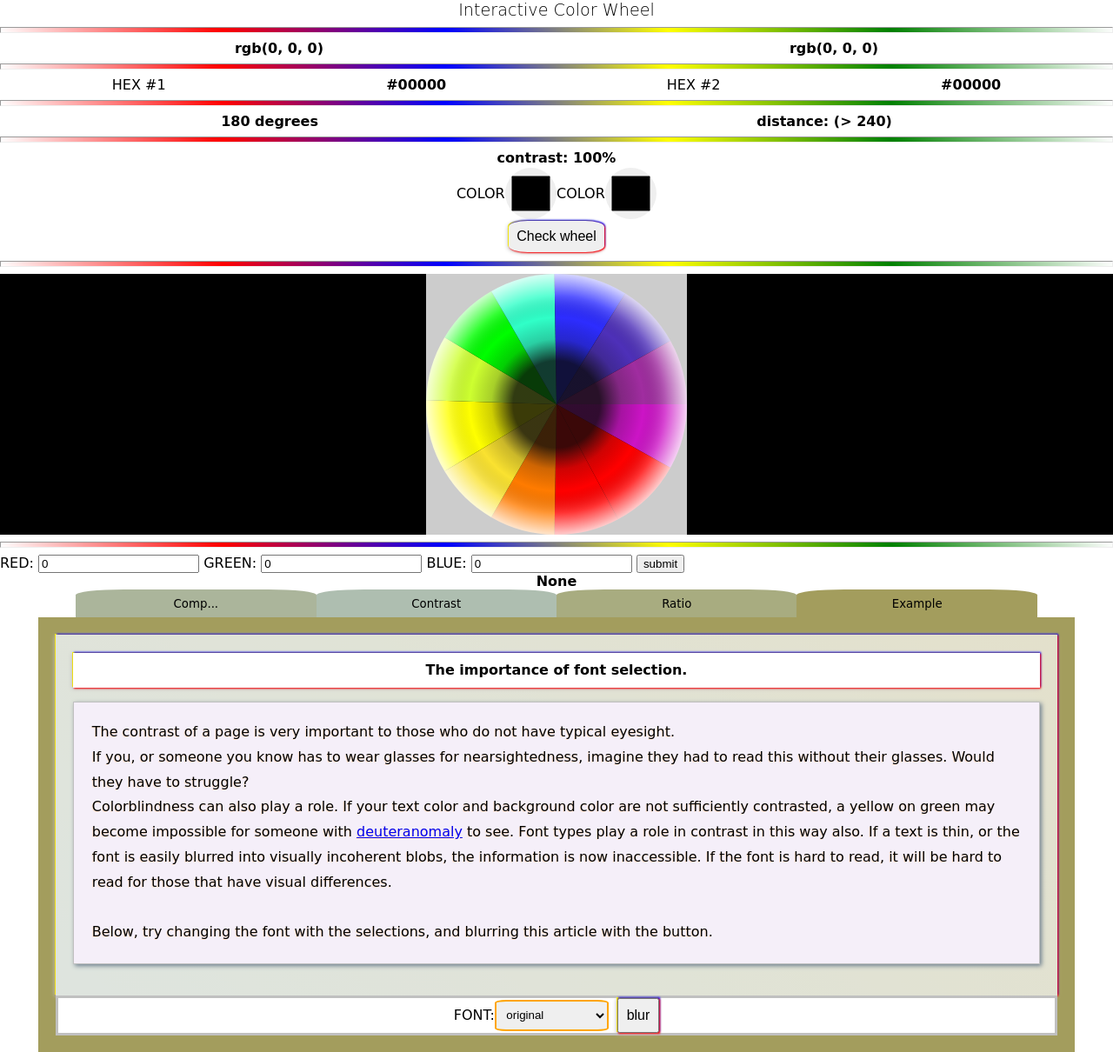
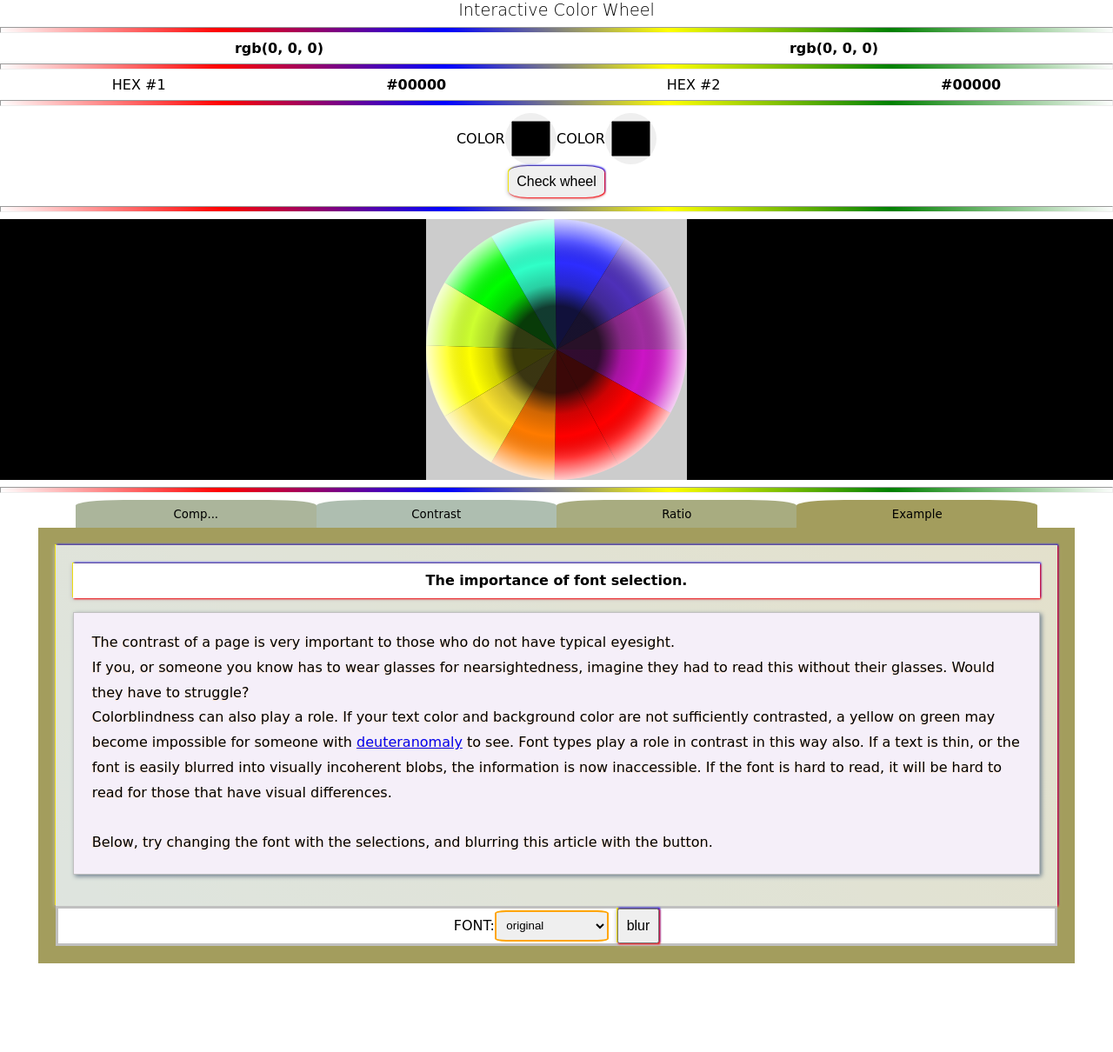
Before and after one commit to chingu-voyages/v22-bears-team-07, a Flask app: page /color in a window 1280 px wide. Shown: the part 298-1508 px from the top of the page at 87% size. Run offline with Flask 2, Linux system fonts and the light colour scheme; some libraries are stand-ins or nearby versions; some web fonts are replaced.

Commit message:
<refactor> small
Removing and renaming some code.

```diff
--- a/static/js/wheelDraw.js
+++ b/static/js/wheelDraw.js
@@ -17,16 +17,6 @@
 
 
 let colorgrid;
-let SELECTION1 = {
-            'r': 0,
-            'g': 0,
-            'b': 0,
-        }
-let SELECTION2 = {
-  'r': 0,
-  'g': 0,
-  'b': 0,
-}
 
 let FAMILY = 'None'
 
@@ -160,13 +150,13 @@ function testrgb() {
 //  console.log('test1', test1)
   //console.log('test2', test2)
   if(monocolors.includes(test1)){
-    var coords1 = get_mono(test1)
+    var coords1 = get_monoXY(test1)
   }
   else{
     var coords1 = get_slice(test1)
   }
   if(monocolors.includes(test2)){
-    var coords2 = get_mono(test2)
+    var coords2 = get_monoXY(test2)
   }
   else{
     var coords2 = get_slice(test2)
@@ -179,7 +169,7 @@ function testrgb() {
   //test_quad()
 }
 
-function get_mono(name){
+function get_monoXY(name){
   let center = [150, 150]
   let grey = [20, 20]
   let white = [10, 10]
--- a/templates/colorV2.html
+++ b/templates/colorV2.html
@@ -71,18 +71,8 @@
           </h2>
         </div>
         <hr />
-        <div id="contrast_bar">
-            <h2 id="radian_value">
-                180 degrees
-            </h2>
-            <h2 id="distance">
-                distance: (> 240)
-            </h2>
-        </div>
-        <hr />
-        <div id="contrast_bar">
-            <h2 id="contrast_value">contrast: 100%</h2>
-        </div>
+
+
         <div id="default_picker" aria-label="The input will bring up the default color picker from your system. Because the wheel system can not be accurate to the pixel, your color choice can be better defined with the system picker.">
 
 
@@ -107,20 +97,6 @@
 
 
             <hr />
-            <div class="flex-row" style="display:hidden;">
-                      <label for="RED">RED:</label>
-                      <input id="RED" type="number" max="255" value="0" />
-                      <label for="GREEN">GREEN:</label>
-                      <input id="GREEN" type="number" max="255" value="0" />
-                      <label for="BLUE">BLUE:</label>
-                      <input id="BLUE" type="number" max="255" value="0" />
-                      <button id="submitrgb" onclick="setRGB()">submit</button>
-                  </div>
-
-                  <div class="flex-column" style="display:hidden;">
-                      <h2 id="color_family">None</h2>
-                      <!-- <h2 id="shade">None</h2>-->
-                  </div>
 
   <!-- sections/articles - Explanations -->
   <div class="center-box">
@@ -149,7 +125,7 @@
                       yellow and blue can be combined to appear green.  These three colors are complimentary to each other.
                           <br />
                           Compliment colors can be great for fluid visual design, and can be used throughout a site for design purposes.
-                          The exception being when inforation is important. This information, such as form text and labels, text that is there to help guide
+                          The exception being when information is important. This information, such as form text and labels, text that is there to help guide
                           users, and instructions should never be complimentary colors.  Accenting with a complementary color is fine. Just remember you want
                           everyone to see the hard work you did.  Even if they lost their glasses. </p>
                           </article>
```
Lines whose indentation alone changed are shown as unchanged.
